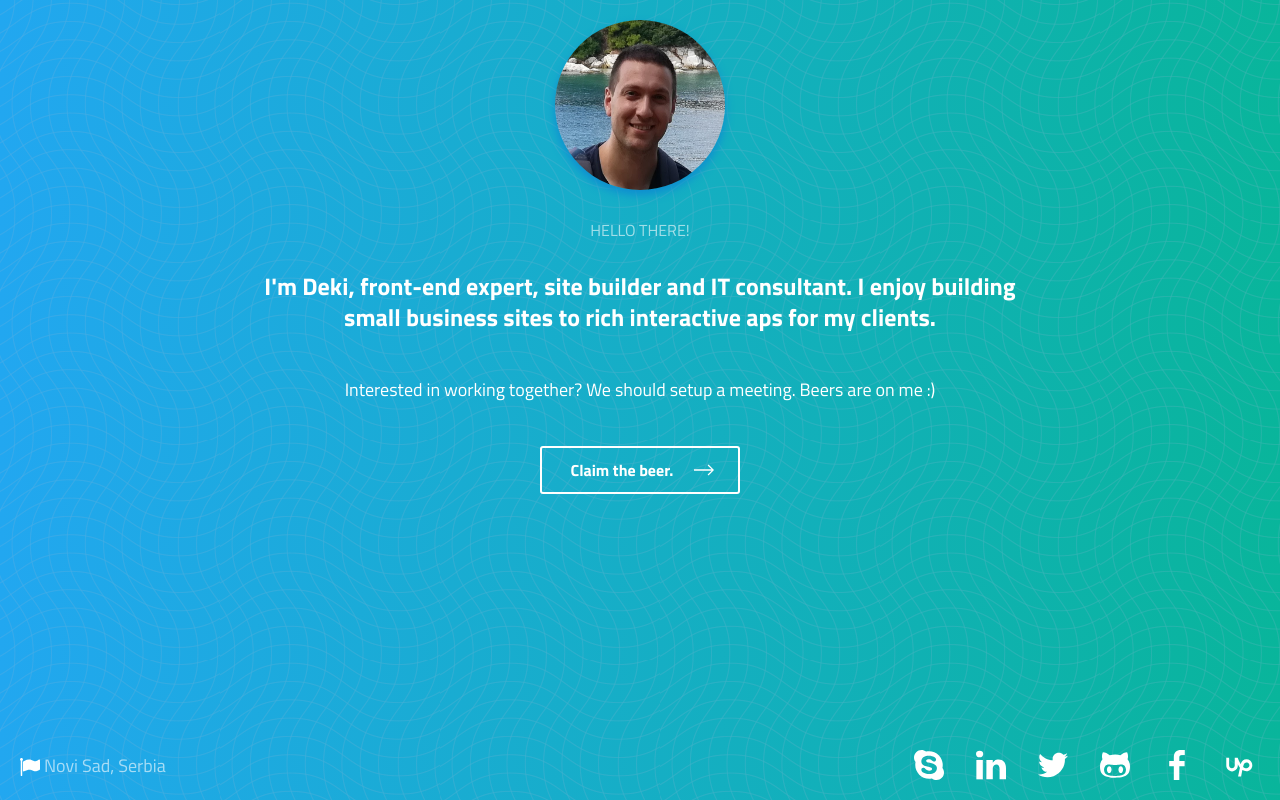
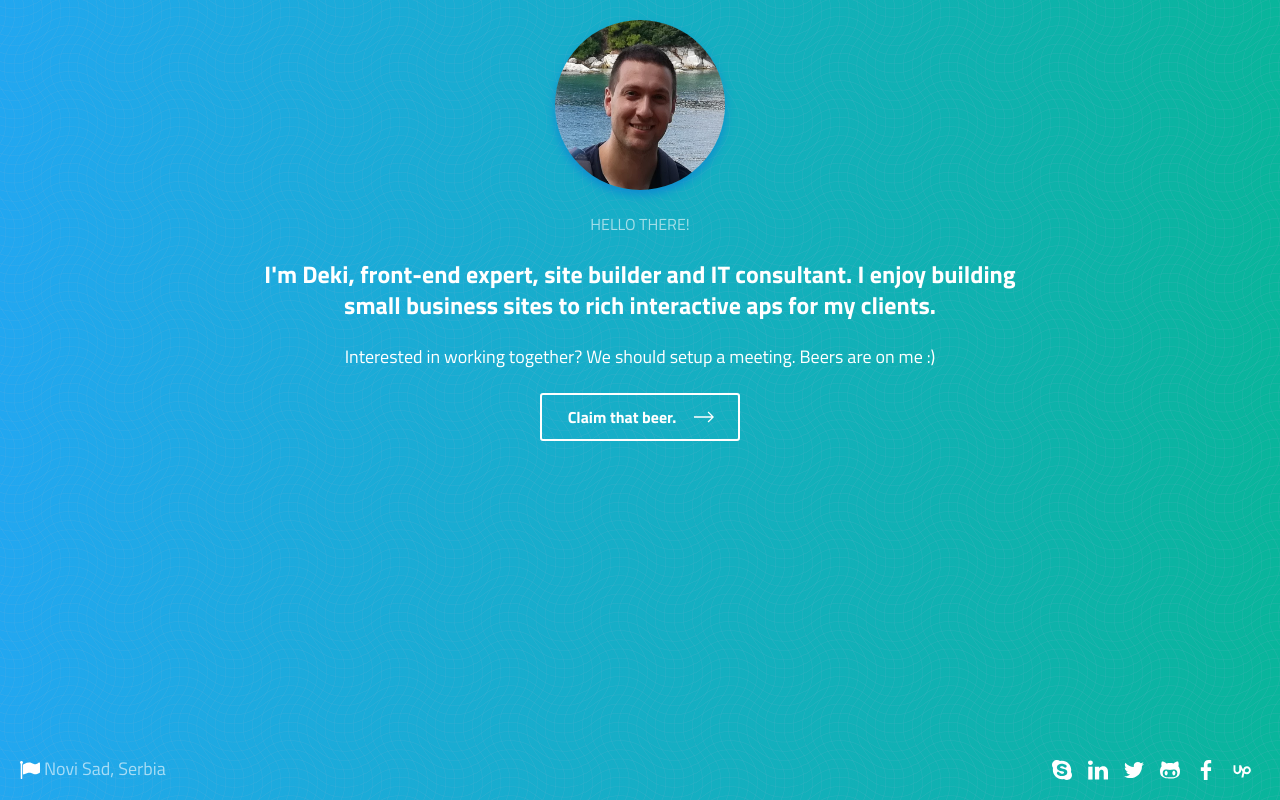
Before and after one commit to dekisha/dejanaleksic, a website: page index.html in a window 1280 px wide. Drawn offline with nearby package versions, Linux system fonts and the light colour scheme.

Commit message:
Added animations and introduced css grid.

```diff
--- a/css/src/style.scss
+++ b/css/src/style.scss
@@ -93,6 +93,10 @@ body {
   line-height: 1.3;
 }
 
+body {
+  background: linear-gradient(90deg, #22a7f0 0%, #09b59b 100%);
+}
+
 a {
   text-decoration: none;
 }
@@ -110,6 +114,16 @@ a {
 // @import "node_modules/inuitcss/objects/objects.table";
 // @import "node_modules/inuitcss/objects/objects.pack";
 // @import "objects";
+@keyframes fadeUp {
+  from {
+    opacity: 0;
+    transform: translateY(20px);
+  }
+  to {
+    opacity: 1;
+    transform: translateY(0);
+  }
+}
 
 
 // COMPONENTS - particular component theming
@@ -119,30 +133,19 @@ a {
 // @import "node_modules/fullpage.js/dist/jquery.fullpage";
 // @import "layouts";
 .l-page {
-  // align-items: center;
-  background: linear-gradient(90deg, #22a7f0 0%, #09b59b 100%);
   color: white;
-  display: flex;
+  display: grid;
+  grid-gap: 30px;
   flex-direction: column;
-  // min-height: 100%;
   min-height: 100vh;
+  padding: 20px;
   position: relative;
-  &:before {
-    content: "";
-    position: absolute;
-    left: 0;
-    right: 0;
-    top: 0;
-    bottom: 0;
-    background-image: url('../../pattern.png');
-    // background-size: cover;
-    // background-repeat: no-repeat;
-  }
-
-  // @include breakpoint($m) {
-  //   height: 100%;
-  // }
-  // grid-template-columns: 1fr 1fr;
+  align-items: flex-end;
+  grid-template-columns: 1fr 1fr;
+  grid-template-rows: auto 1fr;
+  grid-template-areas: "content content"
+                        "footer-left footer-right";
+                        background: url("../../pattern.png") 50% 50%/110px 110px;
   a {
     color: white;
   }
@@ -156,16 +159,12 @@ a {
   display: block;
   font-weight: 700;
   line-height: 22px;
-  // margin: 30px auto auto auto;
+  margin: auto;
   padding: 11px 60px 11px 24px;
   position: relative;
   text-decoration: none;
   width: 200px;
-  margin: auto;
-
-  @include breakpoint($s) {
-    display: inline-block;
-  }
+  transition: all 0.3s ease 0s;
   &:after {
     background-image: svg("right-arrow.svg", "[fill]: #fff");
     background-position: center;
@@ -176,6 +175,8 @@ a {
     right: 24px;
     size: 20px;
     top: 50%;
+    transition: all 0.3s ease 0s;
+
     transform: translateY(-50%);
   }
   &:hover {
@@ -187,34 +188,17 @@ a {
   }
 }
 
-// .info__button--dark {
-//   &:hover {
-//     color: white;
-//     background-color: #1560FB;
-//     color: #1560FB;
-//     background-color: white;
-//   }
-//   color: white;
-//   background: #1560FB;
-//   border-color: white;
-// }
-
 .c-info {
   margin: 0 auto;
   max-width: 800px;
-  padding: 20px;
-  position: relative;
-  z-index: 1;
+  display: grid;
+  grid-gap: 1.5em;
   text-align: center;
-
-  // @include breakpoint($m) {
-  // position: relative;
-  // top: 10%;
-  // transform: translateY(-50%);
-  // }
-   > * {
-    margin-bottom: 30px;
-    margin-top: 30px;
+  align-self: flex-start;
+  grid-area: content;
+  > * {
+    margin-top: 0;
+    margin-bottom: 0;
   }
 }
 
@@ -227,8 +211,8 @@ a {
 .c-info__headshot {
   border-radius: 200px;
   box-shadow: 0 5px 10px darken($color-blue, 10%);
-  display: block;
-  margin: auto;
+  margin-left: auto;
+  margin-right: auto;
   size: 170px;
 }
 
@@ -239,9 +223,6 @@ a {
   @include breakpoint($s) {
     font-size: 24px;
   }
-  // @include breakpoint($m) {
-  //   font-size: 28px;
-  // }
 }
 
 .c-info__subtitle {
@@ -251,42 +232,22 @@ a {
   @include breakpoint($s) {
     font-size: 18px;
   }
-  // @include breakpoint($m) {
-  //   font-size: 20px;
-  // }
-}
-
-.c-cta {
-  // background-color: $color-green;
-  display: grid;
-  // grid-template-columns: 1fr;
-  // padding: 1em 2em;
-  grid-gap: 30px;
-
-  @include breakpoint($s) {
-    // align-items: center;
-    // @include grid($align-items: center, $gutter: 20px, $justify-content: space-around);
-    // grid-template-columns: 3fr 2fr;
-  }
-   > * {
-    @include breakpoint($s) {
-      // @include grid-col($col: 6, $gutter: 20px);
-    }
-  }
 }
 
 .c-pin {
+  animation-duration: 0.5s;
+  animation-fill-mode: forwards;
+  animation-name: fadeUp;
+  animation-timing-function: ease-in;
   font-size: 12px;
-  margin-bottom: 20px;
-  margin-top: auto;
-  text-align: center;
+  opacity: 0;
+  transition: 0.3s color ease;
+  grid-area: footer-left;
 
   @include breakpoint($m) {
     bottom: 23px;
     font-size: 18px;
     left: 20px;
-    margin: 0;
-    position: absolute;
   }
   a {
     &:before {
@@ -308,32 +269,45 @@ a {
 }
 
 .c-social {
+  grid-area: footer-right;
   display: flex;
   justify-content: space-around;
-  margin: auto 0 0;
-  padding: 0 10px;
+  margin: 0;
+  padding: 0;
 
   @include breakpoint($m) {
-    bottom: 20px;
     padding: 0;
     position: absolute;
-    right: 10px;
+    right: 0;
   }
 }
 
 .c-social__item {
+  animation-duration: 0.5s;
+  animation-fill-mode: forwards;
+  animation-name: fadeUp;
+  animation-timing-function: ease-in;
   display: block;
-  margin: 0 1em;
+  margin: 0 0.5em;
+  opacity: 0;
+  transition: 0.3s color ease;
+
+  $animation-factor: 0.4s;
+  @for $i from 1 through 6 {
+    &:nth-child(#{$i}) {
+      animation-delay: $animation-factor * $i;
+    }
+  }
   a {
     background-position: center;
     background-repeat: no-repeat;
     background-size: contain;
     display: block;
     font-size: 0;
-    size: 25px;
+    size: 14px;
 
     @include breakpoint($m) {
-      size: 30px;
+      size: 20px;
     }
     &.icon-skype {
       background-image: svg("social-skype.svg", "[fill]: #fff");
@@ -356,18 +330,6 @@ a {
   }
 }
 
-.fade-enter-active {
-  transition: opacity 3s ease-in-out;
-}
-
-.fade-enter-to {
-  opacity: 1;
-}
-
-.fade-enter {
-  opacity: 0;
-}
-
 
 // UTILITIES - do one thing, and one thing only classes
 // @import "node_modules/inuitcss/utilities/utilities.clearfix";
--- a/index.html
+++ b/index.html
@@ -19,10 +19,8 @@
       <img class="c-info__headshot" src="Deki.jpg" title="Dejan Aleksic" alt="Dejan Aleksic"/>
       <div class="c-info__tag">HELLO THERE!</div>
       <h1 class="c-info__title"><a href="http://dejanaleksic.com" title="Dejan Aleksic | Drupal Front-End developer from Novi Sad, Serbia">I'm Deki, front-end expert, site builder and IT consultant. I enjoy building small business sites to rich interactive aps for my clients.</a></h1>
-      <div class="c-cta">
-        <h2 class="c-info__subtitle">Interested in working together? We should setup a meeting. Beers are on me :)</h2>
-        <a class="c-btn" href="mailto:dekisha007@gmail.com">Claim the beer.</a>
-      </div>
+      <h2 class="c-info__subtitle">Interested in working together? We should setup a meeting. Beers are on me :)</h2>
+      <a class="c-btn" href="mailto:dekisha007@gmail.com">Claim that beer.</a>
     </div>
     <ul class="c-social">
       <li class="c-social__item"><a href="skype:dekisha007?chat" class="icon-skype" title="Let's chat!"><em>Skype</em></a></li>
```
Also changed, not shown: css/dist/style.css, 1 other file.
